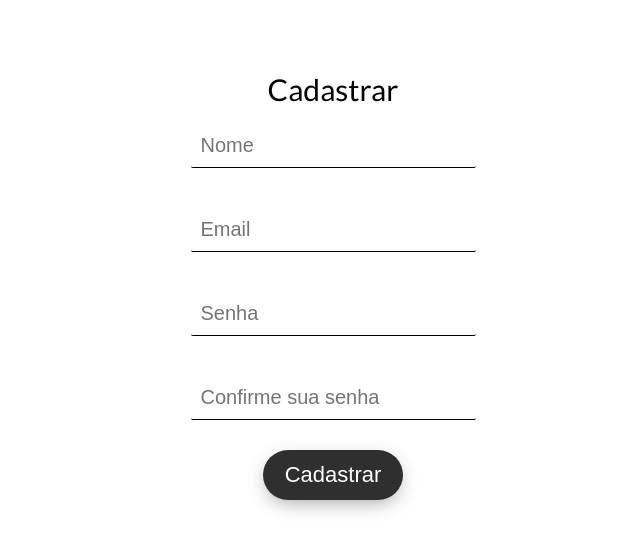
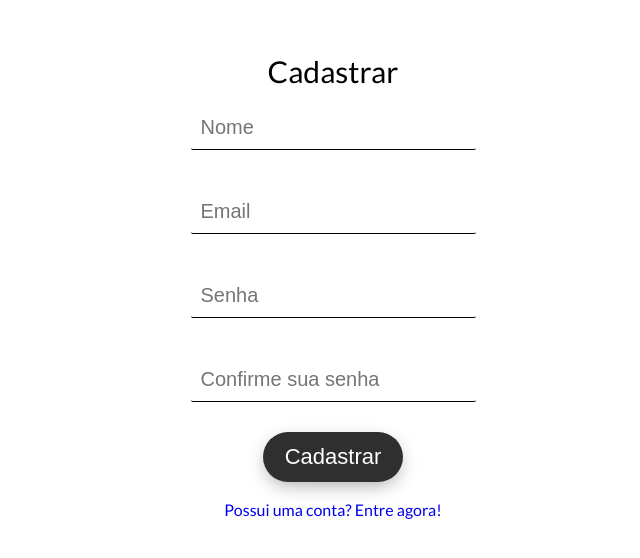
Before and after one commit to felipereismonteiro/bitStore, a React (Create React App) app: page /sign-up in a window 1280 px wide. Shown: the part 108-666 px from the top of the page, without its empty margins (307-947 px from the left). Built offline with nearby package versions, Linux system fonts and the light colour scheme.

Commit message:
feat: switching pages between sign_in sign_up

```diff
--- a/src/pages/signInPage.js
+++ b/src/pages/signInPage.js
@@ -1,6 +1,7 @@
 import styled from "styled-components";
 import { Bars } from "react-loader-spinner";
 import { useState } from "react";
+import { Link } from "react-router-dom";
 
 export default function SignInPage() {
   const [loading, setLoading] = useState(false);
@@ -8,7 +9,6 @@ export default function SignInPage() {
   function change(e) {
     e.preventDefault();
   }
-
   return (
     <Container>
       <Text>Entrar</Text>
@@ -31,6 +31,8 @@ export default function SignInPage() {
           )}
         </Button>
       </Form>
+
+      <Link to="/sign-up" style={{textDecoration: "none", margin: "10px"}}>Não possui uma conta? Cadastre-se agora!</Link>
     </Container>
   );
 }
--- a/src/pages/signUpPage.js
+++ b/src/pages/signUpPage.js
@@ -1,6 +1,7 @@
 import styled from "styled-components";
 import { Bars } from "react-loader-spinner";
 import { useState } from "react";
+import { Link } from "react-router-dom";
 
 export default function SignUpPage() {
   const [loading, setLoading] = useState(false);
@@ -33,6 +34,7 @@ export default function SignUpPage() {
           )}
         </Button>
       </Form>
+      <Link to="/sign-in" style={{textDecoration: "none", margin: "10px"}}>Possui uma conta? Entre agora!</Link>
     </Container>
   );
 }
```
